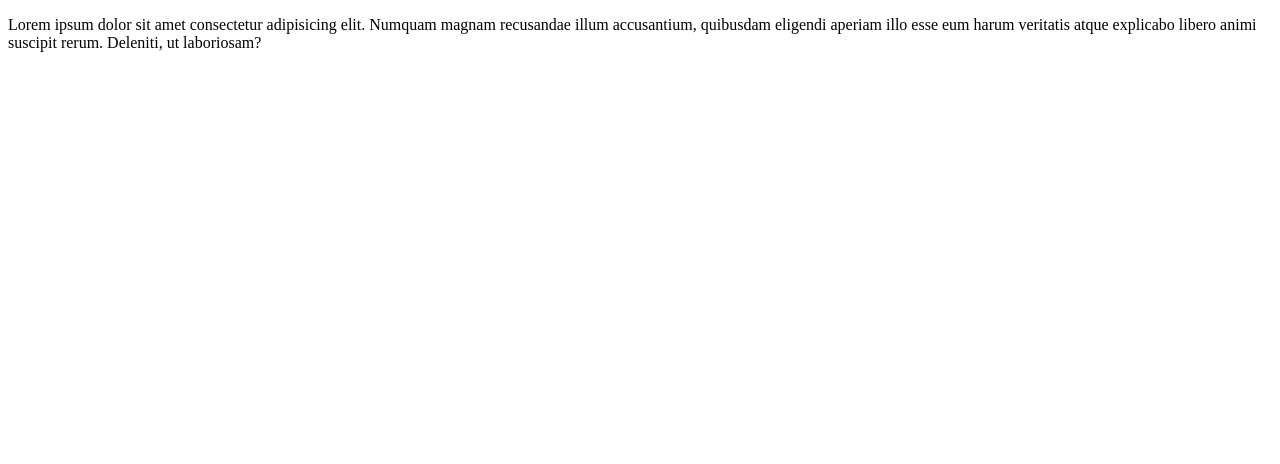
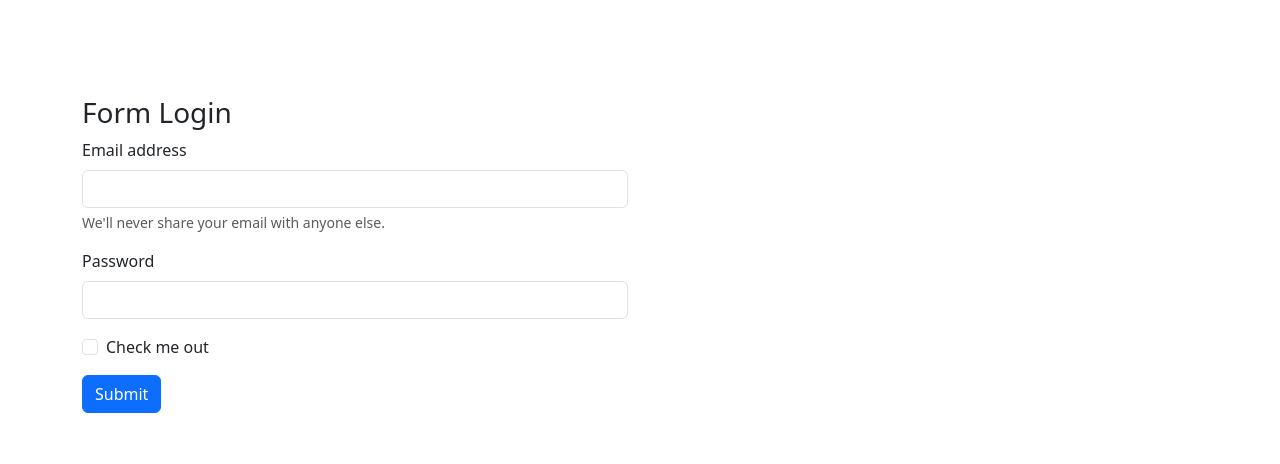
Before and after one commit to Kaben011201/js-project, a plain HTML site: page index.html in a window 1280 px wide. Drawn offline with nearby package versions, Linux system fonts and the light colour scheme.

Commit message:
conditional and dom for login

```diff
--- a/index.html
+++ b/index.html
@@ -1,16 +1,42 @@
-<!DOCTYPE html>
+<!doctype html>
 <html lang="en">
-<head>
-    <meta charset="UTF-8">
-    <meta name="viewport" content="width=device-width, initial-scale=1.0">
-    <title>Document</title>
-</head>
-<body>
+  <head>
+    <meta charset="utf-8">
+    <meta name="viewport" content="width=device-width, initial-scale=1">
+    <title>Bootstrap demo</title>
+    <link href="https://cdn.jsdelivr.net/npm/bootstrap@5.3.2/dist/css/bootstrap.min.css" rel="stylesheet" integrity="sha384-T3c6CoIi6uLrA9TneNEoa7RxnatzjcDSCmG1MXxSR1GAsXEV/Dwwykc2MPK8M2HN" crossorigin="anonymous">
+  </head>
 
-    <p>
-        Lorem ipsum dolor sit amet consectetur adipisicing elit. Numquam magnam recusandae illum accusantium, quibusdam eligendi aperiam illo esse eum harum veritatis atque explicabo libero animi suscipit rerum. Deleniti, ut laboriosam?
-    </p>
+  <body>
+    <div class="container py-5 my-5">
+        <div class="row">
+            <div class="col-6">
+                <h3>Form Login</h3>
+                <form>
+                    <div class="mb-3">
+                      <label for="exampleInputEmail1" class="form-label">Email address</label>
+                      <input type="email" class="form-control" id="exampleInputEmail1" aria-describedby="emailHelp">
+                      <div id="emailHelp" class="form-text">We'll never share your email with anyone else.</div>
+                    </div>
+                    <div class="mb-3">
+                      <label for="exampleInputPassword1" class="form-label">Password</label>
+                      <input type="password" class="form-control" id="exampleInputPassword1">
+                    </div>
+                    <div class="mb-3 form-check">
+                      <input type="checkbox" class="form-check-input" id="exampleCheck1">
+                      <label class="form-check-label" for="exampleCheck1">Check me out</label>
+                    </div>
+                    <button onclick="
+                        username = document.getElementById('exampleInputEmail1').value;
+                        password = document.getElementById('exampleInputPassword1').value;
+                    checkUserData(username, password)" class="btn btn-primary">Submit</button>
+                  </form>
+            </div>
+        </div>
+    </div>
 
+    <script src="https://cdn.jsdelivr.net/npm/bootstrap@5.3.2/dist/js/bootstrap.bundle.min.js" integrity="sha384-C6RzsynM9kWDrMNeT87bh95OGNyZPhcTNXj1NW7RuBCsyN/o0jlpcV8Qyq46cDfL" crossorigin="anonymous"></script>
     <script src="./js/main.js"></script>
-</body>
+  </body>
+
 </html>
--- a/js/main.js
+++ b/js/main.js
@@ -1,3 +1,45 @@
-alert('Belajar JS');
+function checkUserData(username, password){
+    var usernameDb = 'aku@gmail.com';
+    var passwordDb = '1234';
 
-console.log('Bendry Belajar');
+    var validasiUSer = username == usernameDb;
+    var validasiPass = password == passwordDb;
+
+    if(!validasiUSer){
+       alert('Username anda salah');
+    }
+
+    if(!validasiPass){
+        alert('Password anda salah');
+    }
+
+    if(validasiPass && validasiUSer){
+        alert('Anda berhasil login');
+    }
+}
+
+// console.log('Bendry Belajar');
+
+// //array
+// var telurArray = ['Gado-gado', 'Ketoptrak', 'Omlet'];
+// telurArray.splice(0, 1);
+// telurArray.push('Dadar');
+// console.log(telurArray[2]);
+// console.log(telurArray);
+
+// //object
+// var rumah = {
+//     lebarTanah : 50,
+//     lebarBanguanan : 100,
+//     warna : 'hitam',
+//     kids : [
+//         'Arya',
+//         'Juan',
+//         'Fabil',
+//         'Ririn'
+//     ]
+// }
+
+// console.log(rumah);
+// console.log(rumah.warna);
+// console.log(rumah.kids[3]);
```
